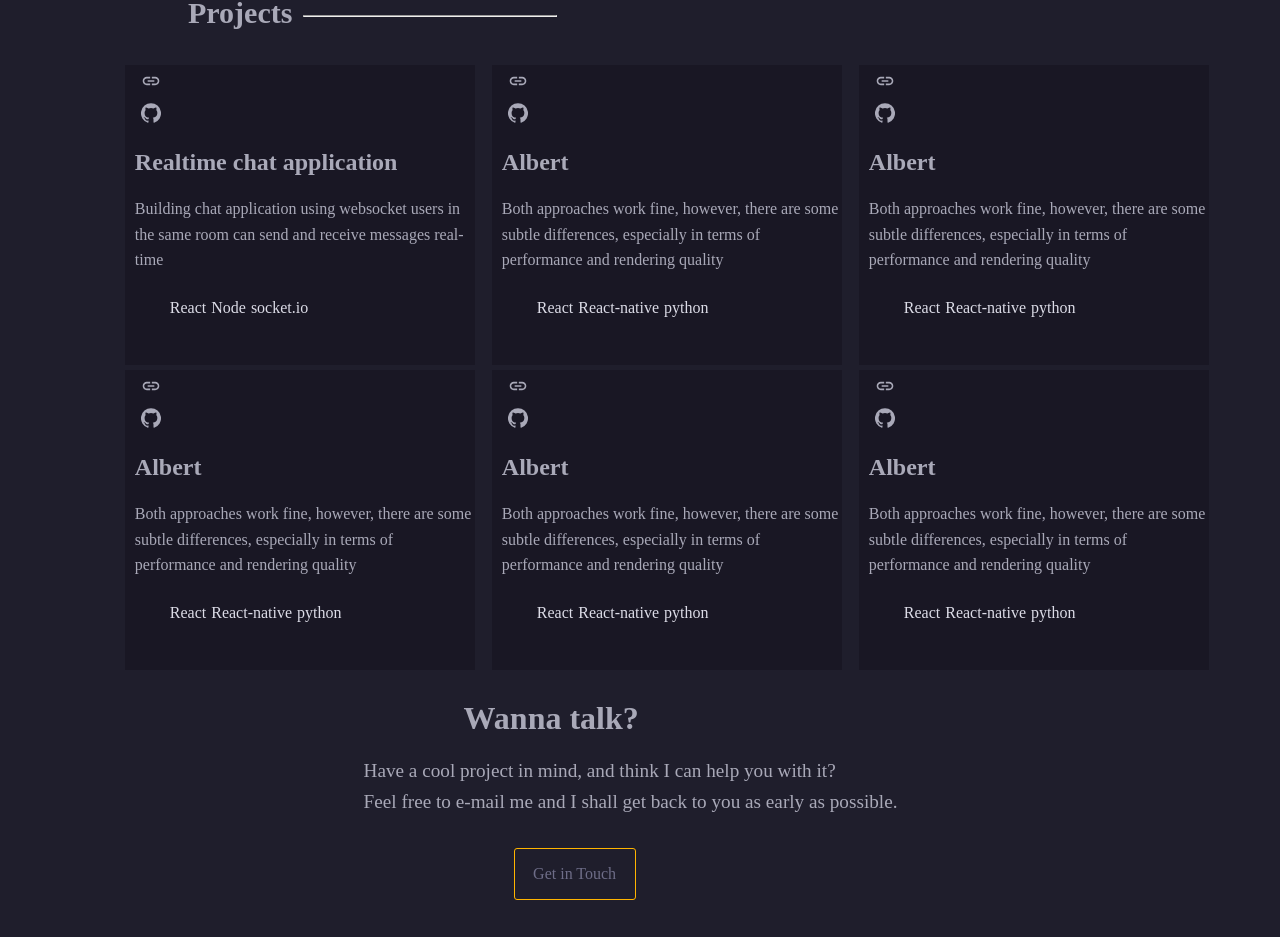
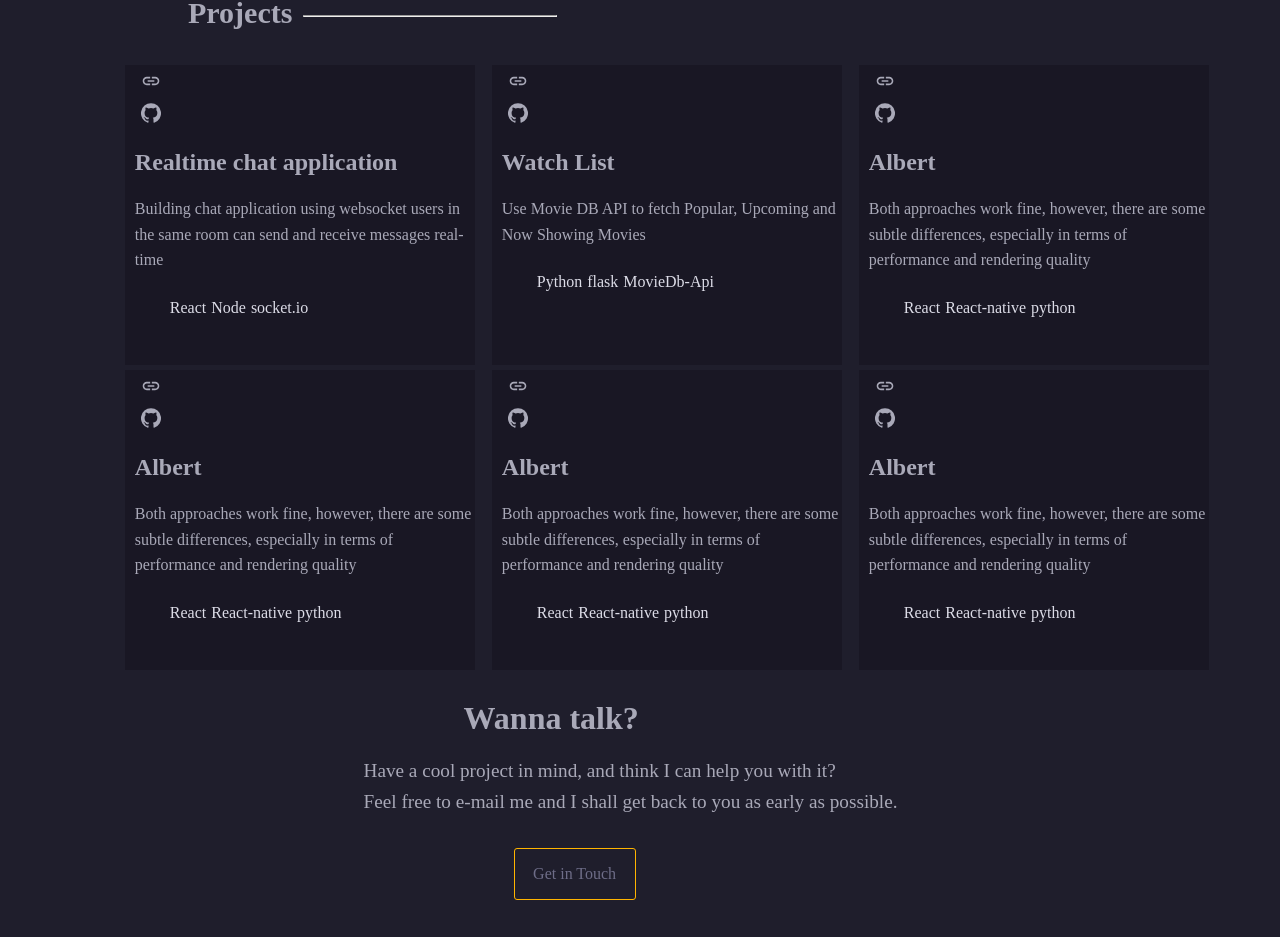
Before and after one commit to ndegealbert/Portfoliov3, a Next.js app: page / in a window 1280 px wide. Shown: the part 825-1762 px from the top of the page. Built offline with nearby package versions, Linux system fonts and the light colour scheme.

Commit message:
add project

```diff
--- a/pages/project/project.js
+++ b/pages/project/project.js
@@ -3,28 +3,27 @@ import GitHubIcon from '@material-ui/icons/GitHub';
 import LinkIcon from '@material-ui/icons/Link';
 import Link from  'next/link'
 import Button from "@material-ui/core/Button";
-import { createStyles, makeStyles, Theme } from "@material-ui/core/styles";
+import { createStyles, makeStyles } from "@material-ui/core/styles";
 
 
-
-const projects = [
+const projects=[
   {
     id:1,
     title:"Realtime chat application",
     desc:"Building chat application using websocket users in the same room can  send and receive messages real-time  ",
     stack:["React","Node","socket.io "],
     giturl:'https://github.com/ndegealbert/Socket.io-Chat-application',
-    link:'https://portfolio-m8vb242an.vercel.app/'
+    link:'https://socket-io-chat-application.vercel.app/'
 
 
   },
   {
     id:2,
-    title:"Albert",
-    desc:"Both approaches work fine, however, there are some subtle differences, especially in terms of performance and rendering quality",
-    stack:["React","React-native","python"],
-    giturl:'https://github.com/ndegealbert/Socket.io-Chat-application',
-    link:'https://portfolio-m8vb242an.vercel.app/'
+    title:"Watch List ",
+    desc:" Use Movie DB API to fetch Popular, Upcoming and Now Showing Movies",
+    stack:["Python","flask","MovieDb-Api"],
+    giturl:'https://github.com/ndegealbert/watchList',
+    link:'https://watch2movie.herokuapp.com/'
 
   },
 
@@ -34,7 +33,7 @@ const projects = [
     desc:"Both approaches work fine, however, there are some subtle differences, especially in terms of performance and rendering quality",
     stack:["React","React-native","python"],
     giturl:'https://github.com/ndegealbert/Socket.io-Chat-application',
-    link:'https://portfolio-m8vb242an.vercel.app/'
+    link:'https://watch2movie.herokuapp.com/'
 
 
   },
@@ -44,7 +43,7 @@ const projects = [
     title:"Albert",
     desc:"Both approaches work fine, however, there are some subtle differences, especially in terms of performance and rendering quality",
     stack:["React","React-native","python"],
-    giturl:'https://github.com/ndegealbert/Socket.io-Chat-application',
+    giturl:'https://github.com/ndegealbert/portifolioV2',
     link:'https://portfolio-m8vb242an.vercel.app/'
 
 
--- a/styles/nav.module.css
+++ b/styles/nav.module.css
@@ -9,7 +9,6 @@
     font-weight: bolder;
 
 }
-
 @media screen and (max-width: 900px) {
     .links{
         display: none;
```
